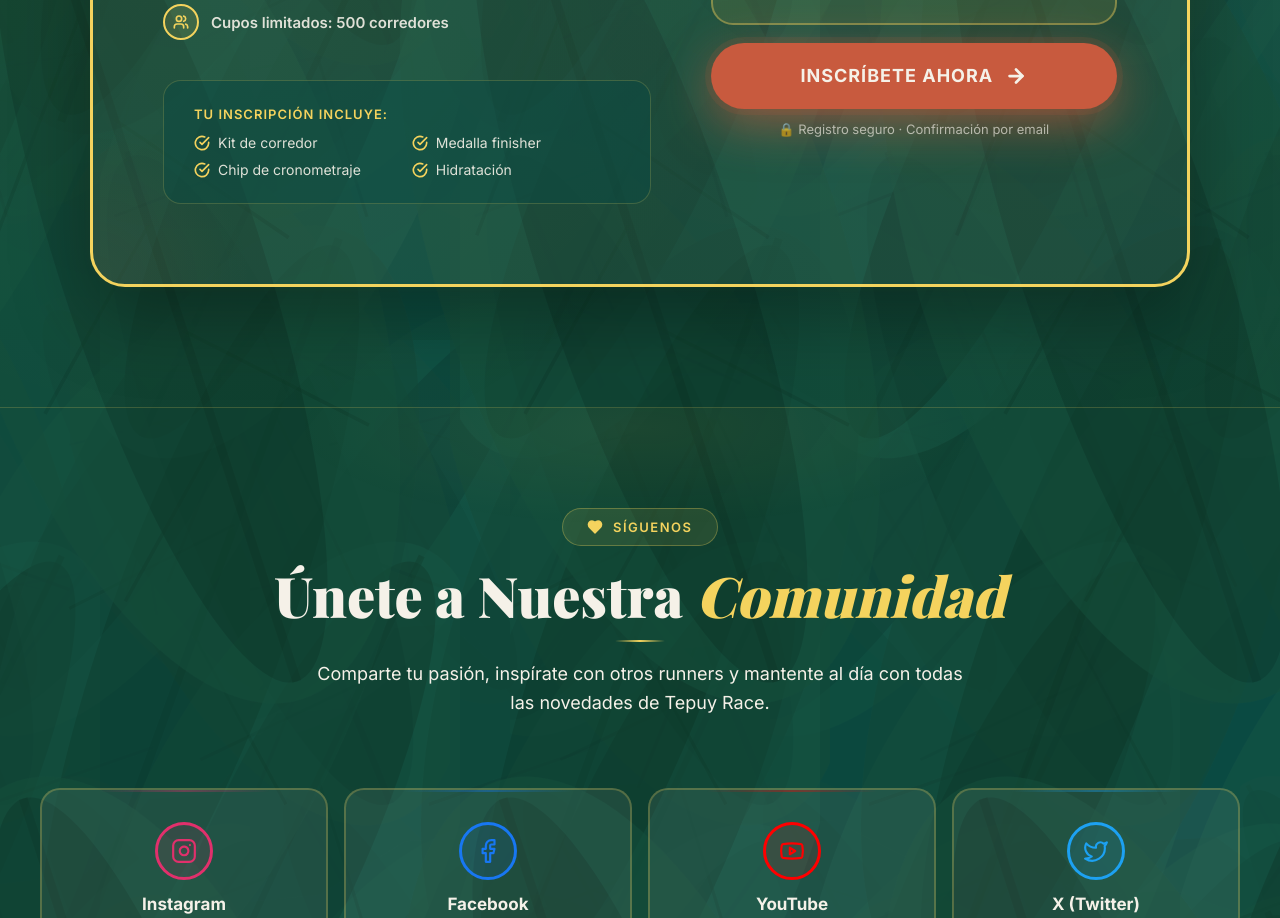
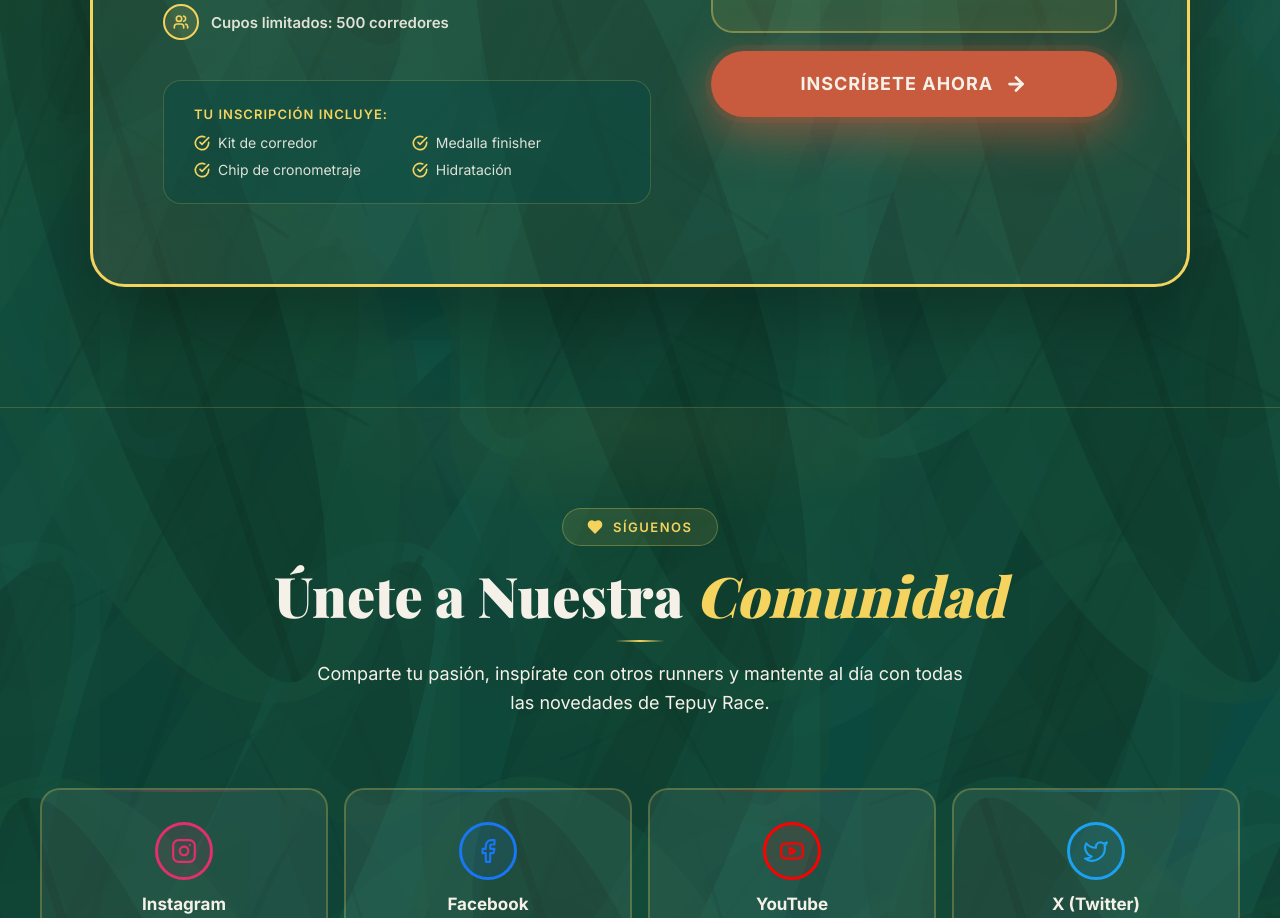
Before and after one commit to gabywakil/tepuy-race, a React (Vite) app: page /#/ in a window 1280 px wide. Shown: the part 5980-6898 px from the top of the page. Built offline with nearby package versions, Linux system fonts and the light colour scheme; a web font is replaced by a local one.

Commit message:
Update RegistrationCTA.jsx

```diff
--- a/src/components/RegistrationCTA.jsx
+++ b/src/components/RegistrationCTA.jsx
@@ -285,7 +285,7 @@ const RegistrationCTA = () => {
 
            <button
   type="button"
-                onClick={goToRaceSelection} disabled style={{ cursor:'not-allowed', opacity:0.55 }}
+  onClick={() => window.open('https://tepuy.b9ticketing.com', '_blank')}
   className="cta-main-btn"
   style={{
     width:'100%', backgroundColor:'#c85a3e', color:'#f5f1e8',
@@ -301,12 +301,6 @@ const RegistrationCTA = () => {
   INSCRÍBETE AHORA <ArrowRight size={22} strokeWidth={3}/>
 </button>
 
-              <div style={{
-                fontSize:'13px', color:'#f5f1e8', fontFamily:"'Inter',sans-serif", opacity:0.65,
-              }}>
-                🔒 Registro seguro · Confirmación por email
-              </div>
-
             </div>
           </div>
         </div>
```
Lines whose indentation alone changed are shown as unchanged.
